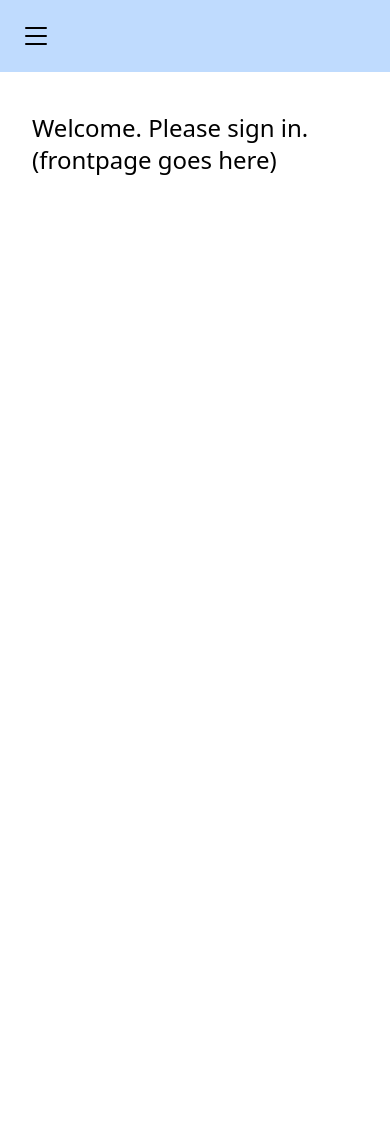
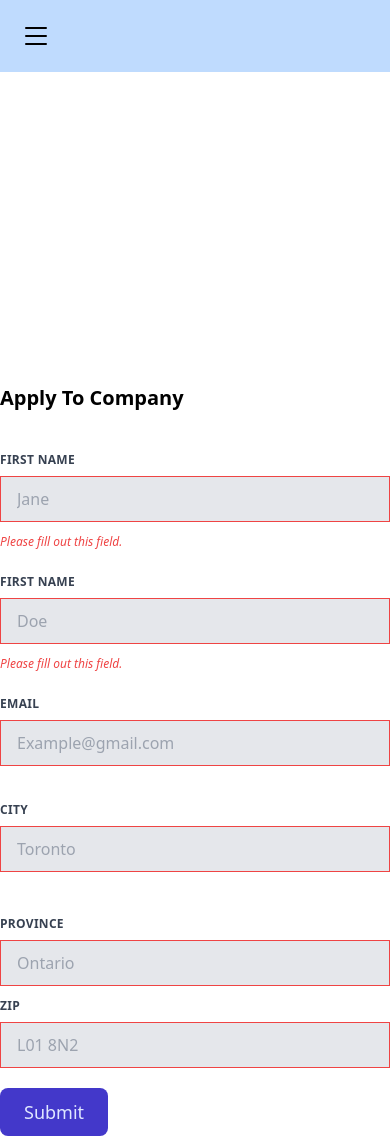
Before and after one commit to michaelkang01/Job-Seeking-Website, a React (Create React App) app in the folder codebase/frontend/: page /application/1 in a window 390 px wide. Before the commit the page ends 844 px from the top, so only its background shows below. Built offline with nearby package versions, Linux system fonts and the light colour scheme.

Commit message:
TEA418-54 added page to apply to job, added link from to joblisting, added route in app.tsx

```diff
--- a/codebase/frontend/src/App.tsx
+++ b/codebase/frontend/src/App.tsx
@@ -8,6 +8,7 @@ import Navbar from "./components/Navbar";
 import Search from "./pages/Search"
 import { AuthProvider } from "./context/AuthContext";
 import SignInCallback from "./pages/SignInCallback";
+import Application from "./pages/Application";
 
 const App = () => {
   const main = (
@@ -28,6 +29,10 @@ const App = () => {
         <Route path="/search">
           <Search />
         </Route>
+        <Route exact
+          path="/application/:id">
+            <Application/>
+          </Route>
         <Route path="/">
           <Welcome />
         </Route>
--- /dev/null
+++ b/codebase/frontend/src/pages/Application.tsx
@@ -0,0 +1,159 @@
+import React, { useState } from 'react'
+import TextInput from '../components/TextInput'
+import { useHistory, useLocation } from 'react-router-dom';
+import axios from 'axios';
+  type LocationState = {
+  from: {
+    path: string;
+  }
+}
+function Application() {
+    const location = useLocation();
+    const listing_id = parseInt(location.pathname.replace('/application/',''))
+    const history = useHistory()
+  const submitForm = (event: React.FormEvent<HTMLFormElement>) => {
+    event.preventDefault();
+
+
+      const form = event.target as HTMLFormElement;
+      axios({
+        method: "post",
+        url: `${process.env.REACT_APP_API_URL}/api/jobs/apply`,
+        headers: {
+          "Content-Type": "application/json",
+        },
+        data: {
+          listing_id : listing_id,
+          firstName: form.firstName.value,
+          lastName: form.lastName.value,
+          email: form.email.value,
+          city: form.City.value,
+          province: form.Province.value,
+          zip: form.zip.value,
+        },
+      });
+      history.push('/search')
+
+
+  };
+
+
+    console.log(location.pathname)
+    return (
+      <div className="mx-auto max-w-screen-xl pt-96  ">
+        <div className="text-xl font-bold pb-10">Apply To Company</div>
+        <form onSubmit={submitForm}>
+          <div className="flex flex-wrap -mx-3 mb-6">
+            <div className="w-full md:w-1/2 px-3 mb-6 md:mb-0">
+              <label
+                className="block uppercase tracking-wide text-gray-700 text-xs font-bold mb-2"
+                htmlFor="grid-first-name"
+              >
+                First Name
+              </label>
+              <TextInput
+                className="appearance-none block w-full bg-gray-200 text-gray-700 border border-red-500 rounded py-3 px-4 mb-3 leading-tight focus:outline-none focus:bg-white"
+                type="text"
+                placeholder="Jane"
+                name={"firstName"}
+                required={true}
+              />
+              <p className="text-red-500 text-xs italic">
+                Please fill out this field.
+              </p>
+            </div>
+            <div className="w-full md:w-1/2 px-3">
+              <label
+                className="block uppercase tracking-wide text-gray-700 text-xs font-bold mb-2"
+                htmlFor="grid-first-name"
+              >
+                First Name
+              </label>
+              <TextInput
+                className="appearance-none block w-full bg-gray-200 text-gray-700 border border-red-500 rounded py-3 px-4 mb-3 leading-tight focus:outline-none focus:bg-white"
+                type="text"
+                placeholder="Doe"
+                name={"lastName"}
+                required={true}
+              />
+              <p className="text-red-500 text-xs italic">
+                Please fill out this field.
+              </p>
+            </div>
+          </div>
+          <div className="flex flex-wrap -mx-3 mb-6">
+            <div className="w-full px-3">
+              <label
+                className="block uppercase tracking-wide text-gray-700 text-xs font-bold mb-2"
+                htmlFor="grid-password"
+              >
+                Email
+              </label>
+              <TextInput
+                className="appearance-none block w-full bg-gray-200 text-gray-700 border border-red-500 rounded py-3 px-4 mb-3 leading-tight focus:outline-none focus:bg-white"
+                type="email"
+                placeholder="Example@gmail.com"
+                name={"email"}
+                required={true}
+              />
+            </div>
+          </div>
+          <div className="flex flex-wrap -mx-3 mb-2">
+            <div className="w-full md:w-1/3 px-3 mb-6 md:mb-0">
+              <label
+                className="block uppercase tracking-wide text-gray-700 text-xs font-bold mb-2"
+                htmlFor="grid-city"
+              >
+                City
+              </label>
+              <TextInput
+                className="appearance-none block w-full bg-gray-200 text-gray-700 border border-red-500 rounded py-3 px-4 mb-3 leading-tight focus:outline-none focus:bg-white"
+                type="text"
+                placeholder="Toronto"
+                name={"City"}
+                required={true}
+              />
+            </div>
+          </div>
+          <div className="w-full md:w-1/2  ">
+            <label
+              className="block uppercase tracking-wide text-gray-700 text-xs font-bold mb-2"
+              htmlFor="grid-city"
+            >
+              Province
+            </label>
+            <TextInput
+              className="appearance-none block w-full bg-gray-200 text-gray-700 border border-red-500 rounded py-3 px-4 mb-3 leading-tight focus:outline-none focus:bg-white"
+              type="text"
+              placeholder="Ontario"
+              name={"Province"}
+              required={true}
+            />
+            <div className="flex flex-wrap  mb-2">
+              <label
+                className="block uppercase tracking-wide text-gray-700 text-xs font-bold mb-2"
+                htmlFor="grid-zip"
+              >
+                Zip
+              </label>
+              <TextInput
+                className="appearance-none block w-full bg-gray-200 text-gray-700 border border-red-500 rounded py-3 px-4 mb-3 leading-tight focus:outline-none focus:bg-white"
+                type="text"
+                placeholder="L01 8N2"
+                name={"zip"}
+                required={false}
+              />
+            </div>
+          </div>
+          <button
+            className="h-12 px-6  text-lg text-indigo-100 transition-colors duration-150 bg-indigo-700 rounded-lg focus:shadow-outline hover:bg-indigo-800"
+            type="submit"
+          >
+            Submit
+          </button>
+        </form>
+      </div>
+    );
+}
+
+export default Application
--- a/codebase/frontend/src/pages/JobListings.tsx
+++ b/codebase/frontend/src/pages/JobListings.tsx
@@ -1,5 +1,6 @@
 import React from "react";
 import { useState } from "react";
+import { Link } from "react-router-dom";
 import "tailwindcss/tailwind.css";
 
 import Job from "../components/Job";
@@ -40,61 +41,93 @@ const JobListings = (props:prop) => {
       (a.getTime() - b.getTime()) / (1000 * 60 * 60 * 24)
     )
   return (
-   <div className="bg-gray-100 " >
-
-
+    <div className="bg-gray-100 ">
       <div className="mx-auto grid grid-flow-col auto-cols-max max-w-screen-xl    bg-gray-100">
-
         <div className="pt-24 pb-6 mx-0 ">
-
-
-
-           {props.jobs !==undefined && props.jobs.map((Posting)=>{
-              return(
-                 <Job moreDetails={moreDetails} setMoreDetails={selectJob} job={Posting} />
-              )
+          {props.jobs !== undefined &&
+            props.jobs.map((Posting) => {
+              return (
+                <Job
+                  moreDetails={moreDetails}
+                  setMoreDetails={selectJob}
+                  job={Posting}
+                />
+              );
             })}
         </div>
 
         <div className="pt-24  pb-6 w-full ">
-
-       {moreDetails === -1 || jobSelected === undefined ?<> </>:
+          {moreDetails === -1 || jobSelected === undefined ? (
+            <> </>
+          ) : (
             <div className="moredetails p-12 text-gray-900 w-full  pr-25  mx-2  bg-white border rounded flex-none">
-               <button onClick={ handleClick} className="cross ">
-      <svg xmlns="http://www.w3.org/2000/svg" width="16" height="16" fill="currentColor" className="bi bi-x" viewBox="0 0 16 16">
-            <path d="M4.646 4.646a.5.5 0 0 1 .708 0L8 7.293l2.646-2.647a.5.5 0 0 1 .708.708L8.707 8l2.647 2.646a.5.5 0 0 1-.708.708L8 8.707l-2.646 2.647a.5.5 0 0 1-.708-.708L7.293 8 4.646 5.354a.5.5 0 0 1 0-.708z"/>
+              <button onClick={handleClick} className="cross ">
+                <svg
+                  xmlns="http://www.w3.org/2000/svg"
+                  width="16"
+                  height="16"
+                  fill="currentColor"
+                  className="bi bi-x"
+                  viewBox="0 0 16 16"
+                >
+                  <path d="M4.646 4.646a.5.5 0 0 1 .708 0L8 7.293l2.646-2.647a.5.5 0 0 1 .708.708L8.707 8l2.647 2.646a.5.5 0 0 1-.708.708L8 8.707l-2.646 2.647a.5.5 0 0 1-.708-.708L7.293 8 4.646 5.354a.5.5 0 0 1 0-.708z" />
                 </svg>
               </button>
+              <span className="text-3xl text-left font-bold">
+                {jobSelected?.job_title}
+              </span>
+              <div className="text-2xl">{jobSelected?.employer_id}</div>
+              <div className="text-xl text-right">
+                {jobSelected?.contact_name}
+              </div>
+              <div className="text-xl text-right">
+                {jobSelected?.contact_address}
+              </div>
+              <div className="text-xl text-right">
+                {jobSelected?.contact_title}
+              </div>
+              <div className="text-xl font-semibold">
+                {jobSelected?.number_applied === 0 ? (
+                  <div>Be the first to apply</div>
+                ) : (
+                  <div>
+                    {" "}
+                    {jobSelected?.number_applied} others already applied{" "}
+                  </div>
+                )}{" "}
+              </div>
+              <section>{jobSelected?.job_location}</section>
+              <section className=" font-extralight text-center">
+                - {jobSelected?.job_description}
+              </section>
+              <Link
+                to={{
+                  pathname: `/application/${jobSelected.listing_id}`,
 
-              <span className="text-3xl text-left font-bold">{jobSelected?.job_title}</span>
-             <div className="text-2xl">{jobSelected?.employer_id}</div>
-             <div className="text-xl text-right">{jobSelected?.contact_name}</div>
-             <div className="text-xl text-right">{jobSelected?.contact_address}</div>
-             <div className="text-xl text-right">{jobSelected?.contact_title}</div>
-             <div className="text-xl font-semibold">{jobSelected?.number_applied === 0?<div>Be the first to apply</div>:<div> {jobSelected?.number_applied} others already applied </div>}  </div>
-             <section>{jobSelected?.job_location}</section>
-             <section className =" font-extralight text-center">- {jobSelected?.job_description}</section>
+                }}
+              >
 
 
 
               <button className="button bg-transparent hover:bg-blue-500 text-blue-700 font-semibold hover:text-white py-2 px-4 border border-blue-500 hover:border-transparent rounded ">
                 Apply
               </button>
+              </Link>
               <div className="text-xl font-bold">
-               {jobSelected?.date_posted !== undefined?<div>Posted  {differenceInDays(date,new Date(jobSelected?.date_posted))} days ago</div>:
-               <div/>}
-
+                {jobSelected?.date_posted !== undefined ? (
+                  <div>
+                    Posted{" "}
+                    {differenceInDays(date, new Date(jobSelected?.date_posted))}{" "}
+                    days ago
                   </div>
-         </div> }
-
-
-
-
-
+                ) : (
+                  <div />
+                )}
               </div>
             </div>
-
-
+          )}
+        </div>
+      </div>
     </div>
   );
 };
```
Lines whose indentation alone changed are shown as unchanged.
